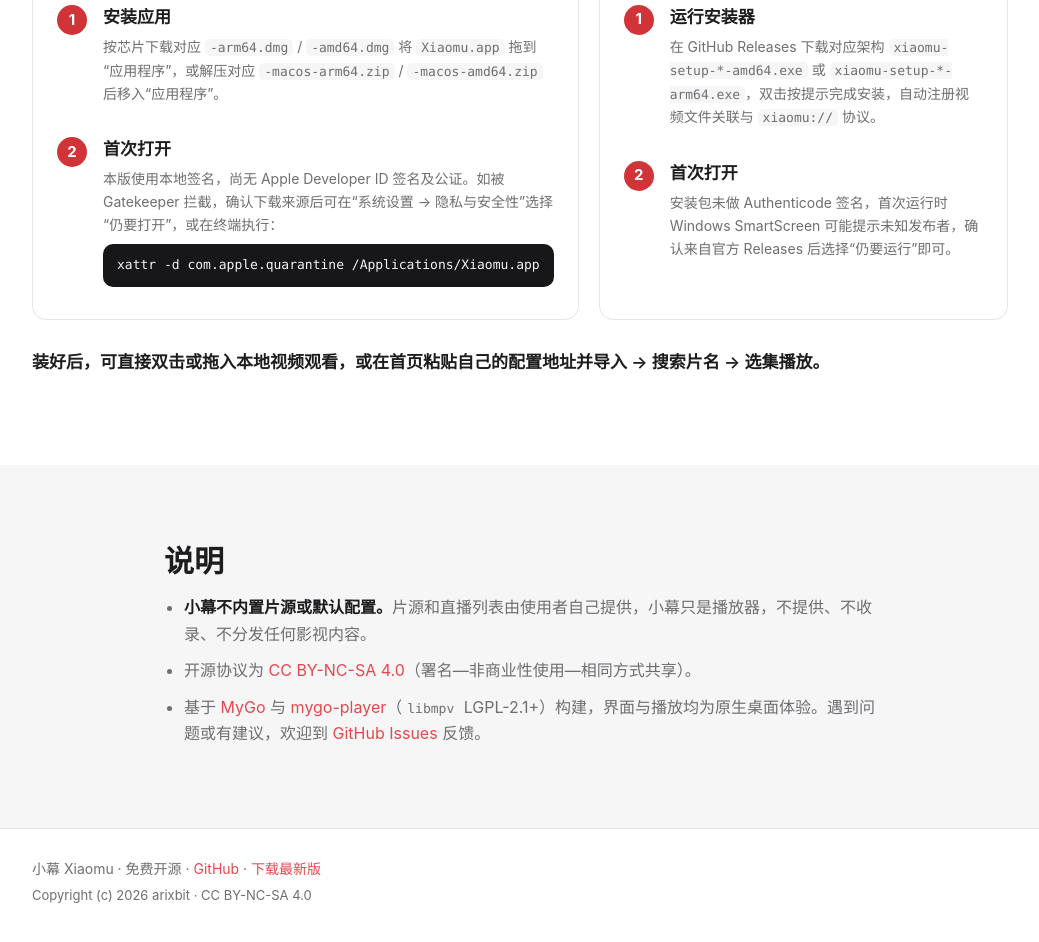
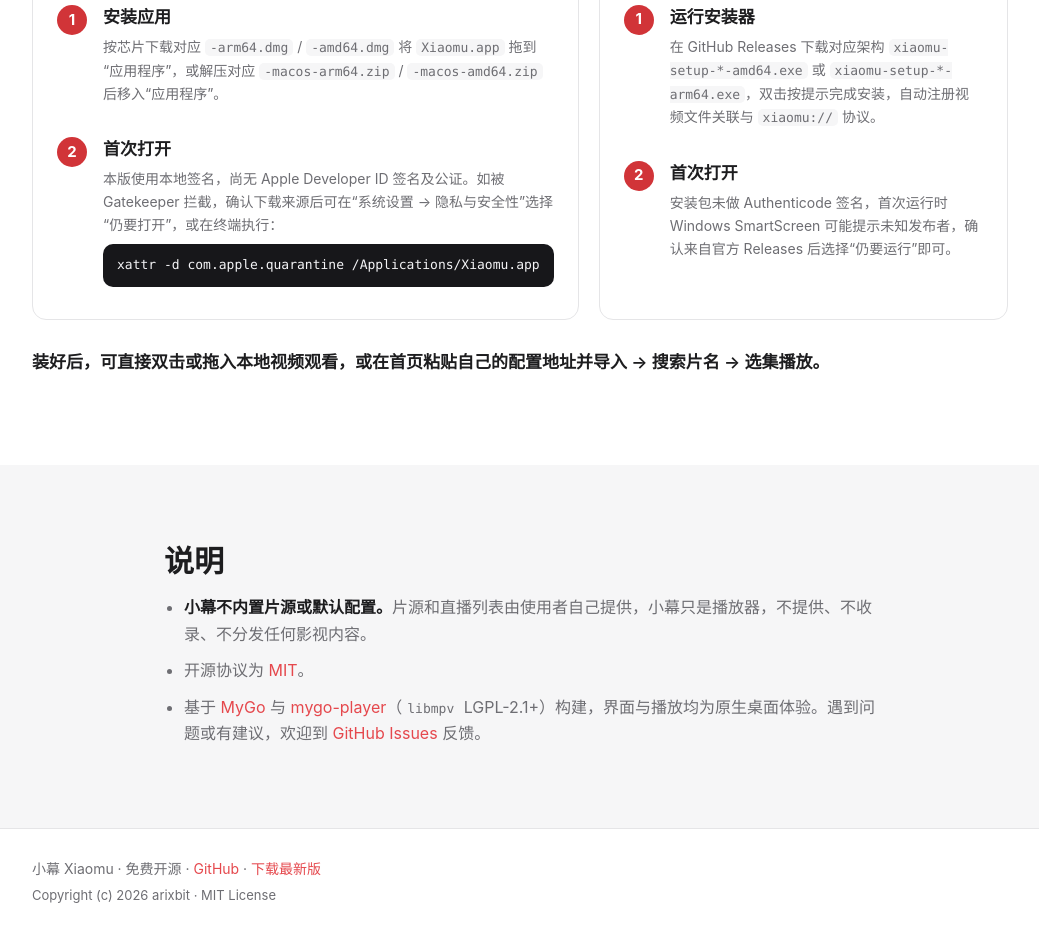
Before and after one commit to arixbit/xiaomu-desktop, a plain HTML site: page docs/index.html in a window 1280 px wide. Shown: the part 4078-5020 px from the top of the page, without its empty margins (120-1159 px from the left). Drawn offline with Linux system fonts and the light colour scheme.

Commit message:
chore: relicense from CC BY-NC-SA 4.0 to MIT

```diff
--- a/docs/index.html
+++ b/docs/index.html
@@ -173,7 +173,7 @@
       <h2>说明</h2>
       <ul class="notes">
         <li><strong>小幕不内置片源或默认配置。</strong>片源和直播列表由使用者自己提供，小幕只是播放器，不提供、不收录、不分发任何影视内容。</li>
-        <li>开源协议为 <a href="https://github.com/arixbit/xiaomu-desktop/blob/main/LICENSE">CC BY-NC-SA 4.0</a>（署名—非商业性使用—相同方式共享）。</li>
+        <li>开源协议为 <a href="https://github.com/arixbit/xiaomu-desktop/blob/main/LICENSE">MIT</a>。</li>
         <li>基于 <a href="https://github.com/egoist/mygo">MyGo</a> 与 <a href="https://github.com/arixbit/mygo-player">mygo-player</a>（<code>libmpv</code> LGPL-2.1+）构建，界面与播放均为原生桌面体验。遇到问题或有建议，欢迎到 <a href="https://github.com/arixbit/xiaomu-desktop/issues">GitHub Issues</a> 反馈。</li>
       </ul>
     </div>
@@ -183,7 +183,7 @@
 <footer>
   <div class="wrap foot-inner">
     <p>小幕 Xiaomu · 免费开源 · <a href="https://github.com/arixbit/xiaomu-desktop">GitHub</a> · <a href="https://github.com/arixbit/xiaomu-desktop/releases/latest">下载最新版</a></p>
-    <p class="foot-small">Copyright (c) 2026 arixbit · CC BY-NC-SA 4.0</p>
+    <p class="foot-small">Copyright (c) 2026 arixbit · MIT License</p>
   </div>
 </footer>
 
```
Also changed, not shown: 2 other files.
